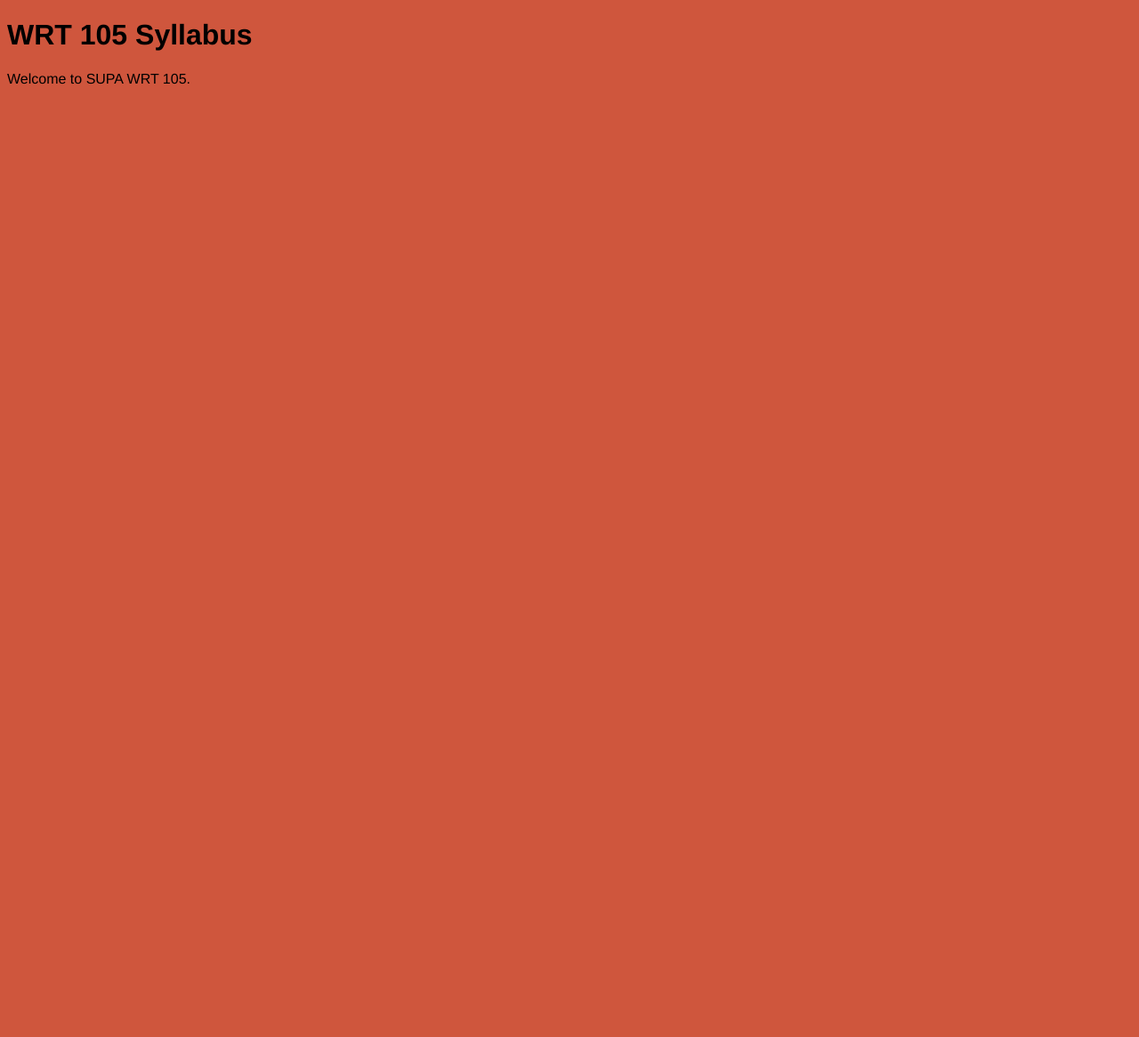
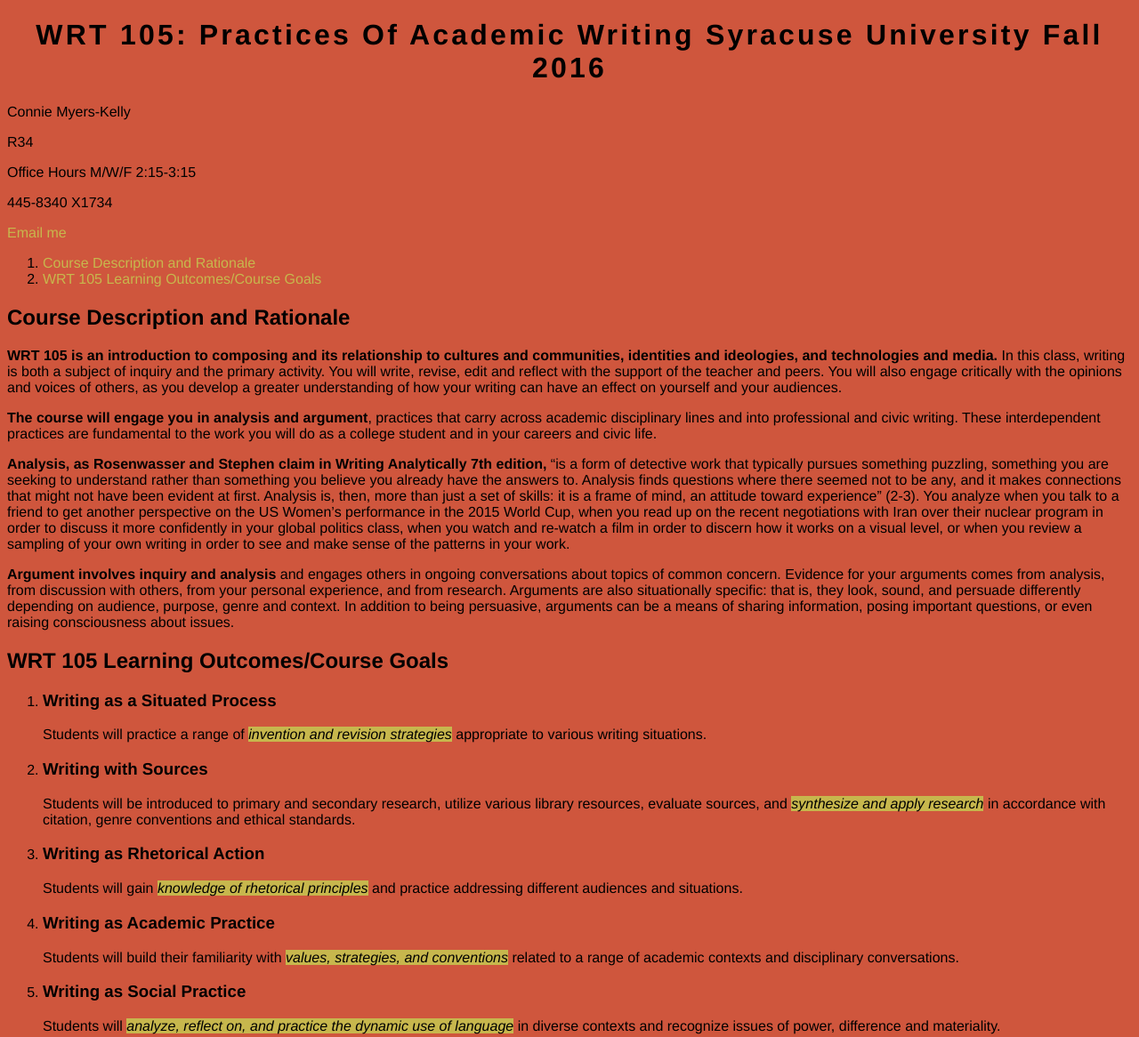
Before and after one commit to henrywrt105/henrywrt105.github.io, a plain HTML site: page index.html in a window 1280 px wide. Shown: the whole page at 89% size. Before the commit the page ends 800 px from the top, so only its background shows below. Drawn offline with Linux system fonts and the light colour scheme.

Commit message:
Update
First draft

```diff
--- a/index.html
+++ b/index.html
@@ -10,9 +10,91 @@
 
   <body>
 
-    <h1>WRT 105 Syllabus</h1>
+    <h1><strong>WRT 105:  Practices of Academic Writing Syracuse University Fall 2016</strong></h1>
 
-    <p>Welcome to SUPA WRT 105.</p>
+    <p>Connie Myers-Kelly</p>
+    <p>R34</p>
+    <p>Office Hours M/W/F 2:15-3:15</p>
+    <p>445-8340 X1734</p>
+    <p><a href="mailto:cmyerskelly@jd.cnyric.org">Email me</a></p>
+
+    <ol>
+      <li><a href=#CD>Course Description and Rationale</a></li>
+      <li><a href=#LO>WRT 105 Learning Outcomes/Course Goals</a></li>
+    </ol>
+
+    <h2 id="CD"><strong>Course Description and Rationale</strong></h2>
+
+    <p>
+      <strong>WRT 105 is an introduction to composing and its relationship to cultures and communities,
+      identities and ideologies, and technologies and media.</strong> In this class, writing is both a
+      subject of inquiry and the primary activity. You will write, revise, edit and reflect with
+      the support of the teacher and peers. You will also engage critically with the opinions and
+      voices of others, as you develop a greater understanding of how your writing can have an
+      effect on yourself and your audiences.
+    </p>
+
+    <p>
+      <strong>The course will engage you in analysis and argument</strong>, practices that carry across
+      academic disciplinary lines and into professional and civic writing. These
+      interdependent practices are fundamental to the work you will do as a college
+      student and in your careers and civic life.
+    </p>
+
+    <p>
+      <strong>Analysis, as Rosenwasser and Stephen claim in Writing Analytically 7th edition,</strong>
+      “is a form of detective work that typically pursues something puzzling, something
+      you are seeking to understand rather than something you believe you already have
+      the answers to. Analysis finds questions where there seemed not to be any, and
+      it makes connections that might not have been evident at first. Analysis is,
+      then, more than just a set of skills: it is a frame of mind, an attitude toward
+      experience” (2-3). You analyze when you talk to a friend to get another perspective
+      on the US Women’s performance in the 2015 World Cup, when you read up on the recent
+      negotiations with Iran over their nuclear program in order to discuss it more
+      confidently in your global politics class, when you watch and re-watch a film in
+      order to discern how it works on a visual level, or when you review a sampling of
+      your own writing in order to see and make sense of the patterns in your work.
+    </p>
+
+    <p>
+       <strong>Argument involves inquiry and analysis</strong> and engages others in ongoing conversations
+       about topics of common concern. Evidence for your arguments comes from analysis,
+       from discussion with others, from your personal experience, and from research.
+       Arguments are also situationally specific: that is, they look, sound, and persuade
+       differently depending on audience, purpose, genre and context.  In addition to
+       being persuasive, arguments can be a means of sharing information, posing important
+       questions, or even raising consciousness about issues.
+    </p>
+
+    <h2 id='LO'><strong>WRT 105 Learning Outcomes/Course Goals</strong></h2>
+
+    <ol>
+      <li>
+        <h3>Writing as a Situated Process</h3>
+        <p>Students will practice a range of <em>invention and revision strategies</em> appropriate to various writing situations.</p>
+      </li>
+      <li>
+        <h3>Writing with Sources</h3>
+        <p>Students will be introduced to primary and secondary research, utilize various library resources, evaluate sources, and <em>synthesize and apply research</em> in accordance with citation, genre conventions and ethical standards. </p>
+      </li>
+      <li>
+        <h3>Writing as Rhetorical Action</h3>
+        <p>Students will gain <em>knowledge of rhetorical principles</em> and practice addressing different audiences and situations.</p>
+      </li>
+      <li>
+        <h3>Writing as Academic Practice</h3>
+        <p>Students will build their familiarity with <em>values, strategies, and conventions</em> related to a range of academic contexts and disciplinary conversations.</p>
+      </li>
+      <li>
+        <h3>Writing as Social Practice</h3>
+        <p>Students will <em>analyze, reflect on, and practice the dynamic use of language</em> in diverse contexts and recognize issues of power, difference and materiality.</p>
+      </li>
+    </ol>
+
+
+
+
+
 
   </body>
 
--- a/styles.css
+++ b/styles.css
@@ -2,3 +2,19 @@ body {
   background-color: rgba(204, 76, 49, 0.94);
   font-family: helvetica, arial;
 }
+
+h1 {
+  text-align: center;
+  font-size: 2em;
+  letter-spacing: 0.1em;
+  text-transform: capitalize;
+}
+
+a {
+  color: rgb(199, 183, 77);
+  text-decoration: none;
+}
+
+em {
+  background-color: rgb(199, 183, 77);
+}
```
